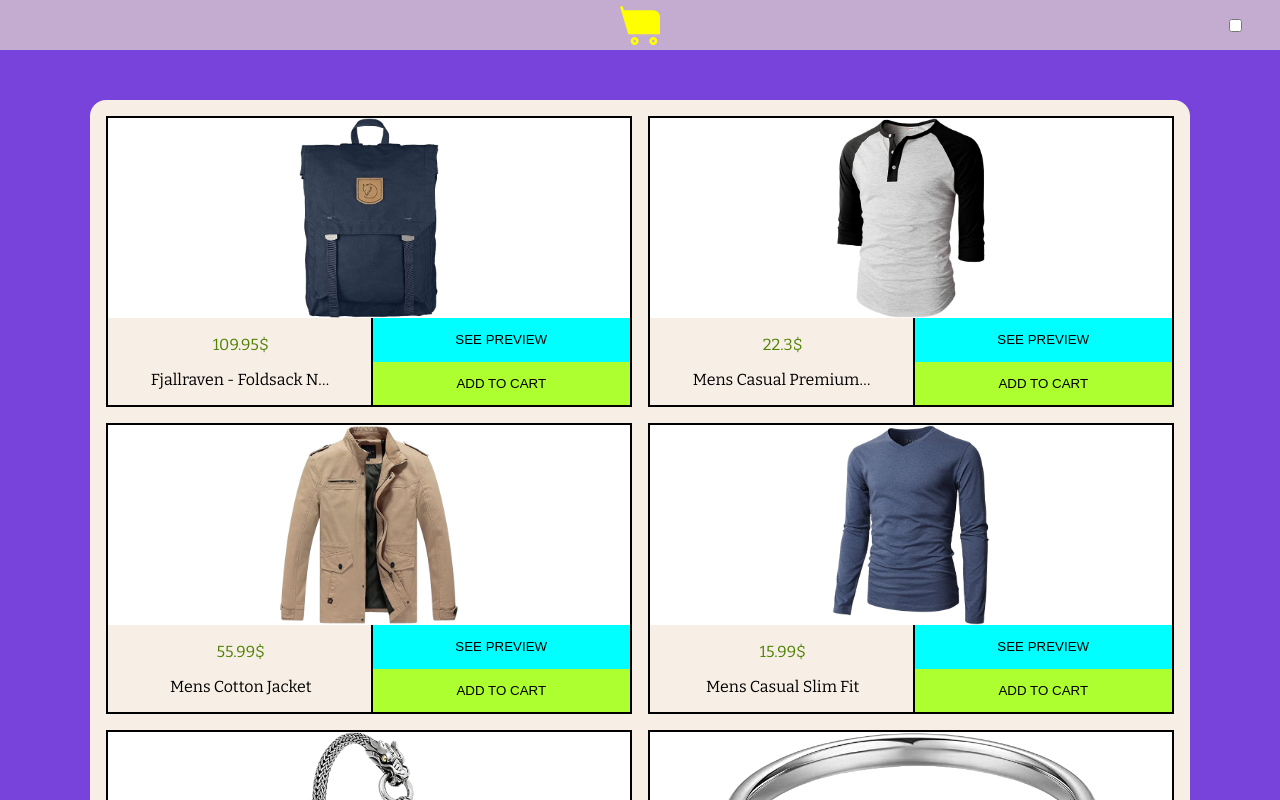
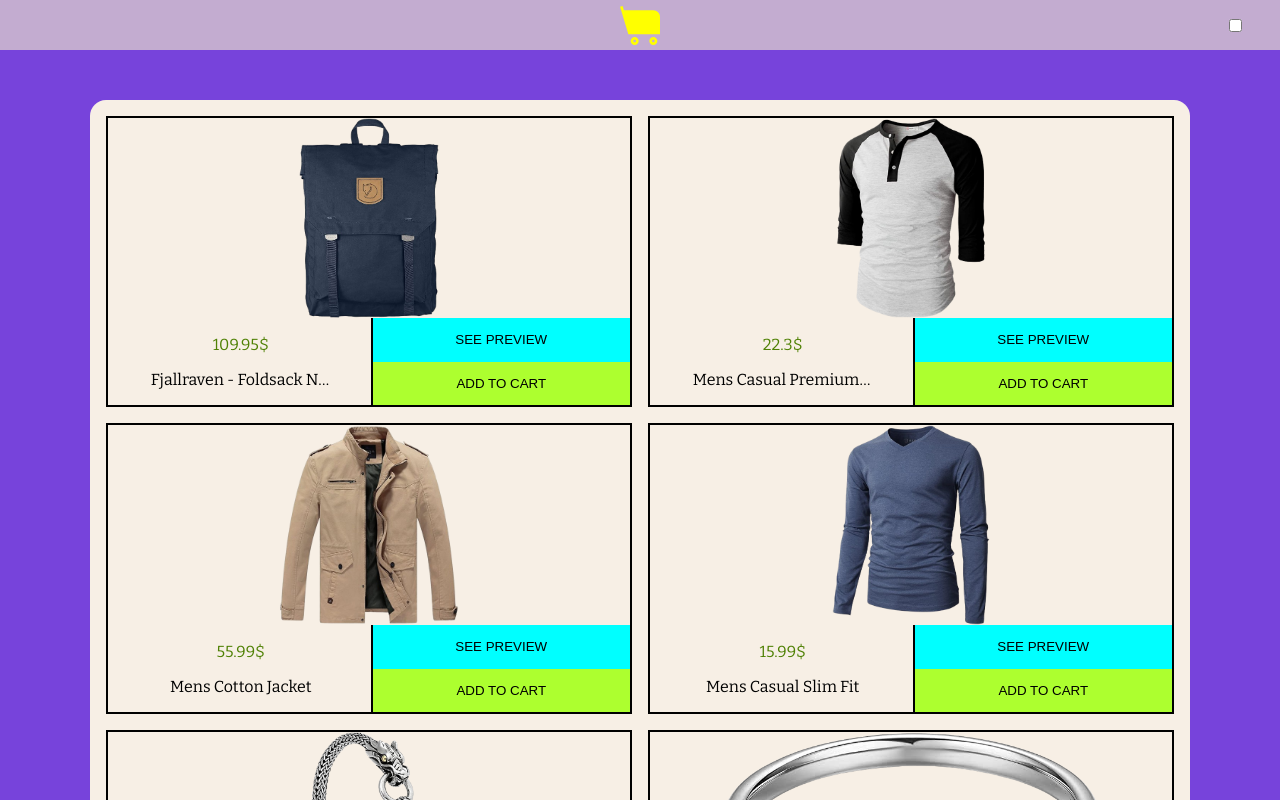
Before and after one commit to Eckry/store-app, a React (Vite) app: page / in a window 1280 px wide. Shown: the top 800 px of the page. Built offline with nearby package versions, Linux system fonts and the light colour scheme.

Commit message:
small fixes

```diff
--- a/src/components/styles/Preview.css
+++ b/src/components/styles/Preview.css
@@ -1,9 +1,3 @@
-*, *::after, *::before {
-  box-sizing: border-box;
-  margin: 0;
-  padding: 0;
-}
-
 .preview-container {
   position: relative;
   width: 90%;
--- a/src/components/styles/Product.css
+++ b/src/components/styles/Product.css
@@ -9,7 +9,6 @@
 .product-image {
   width: 100%;
   height: 200px;
-  background-color: white;
   object-fit: contain;
 }
 
```
